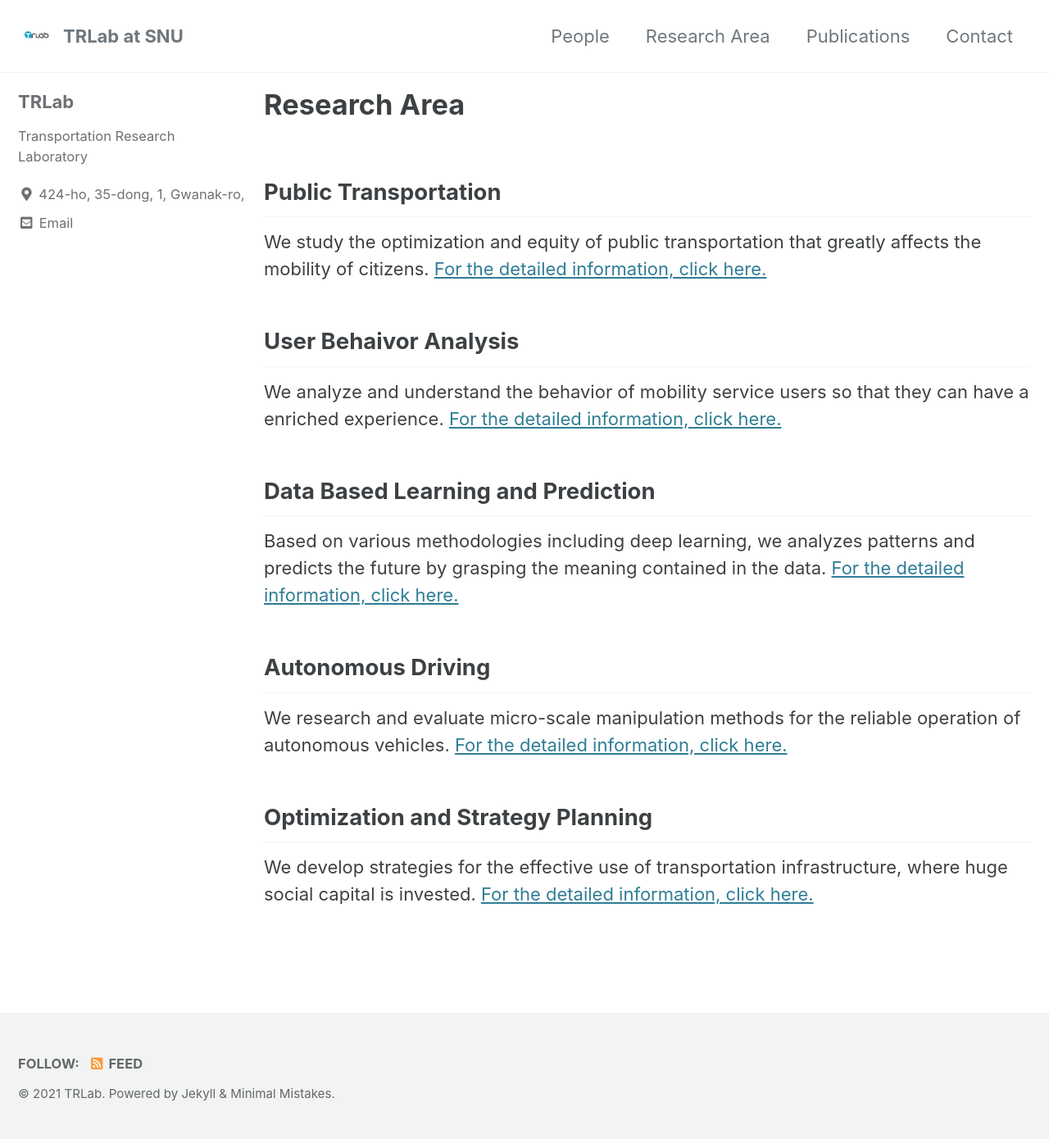
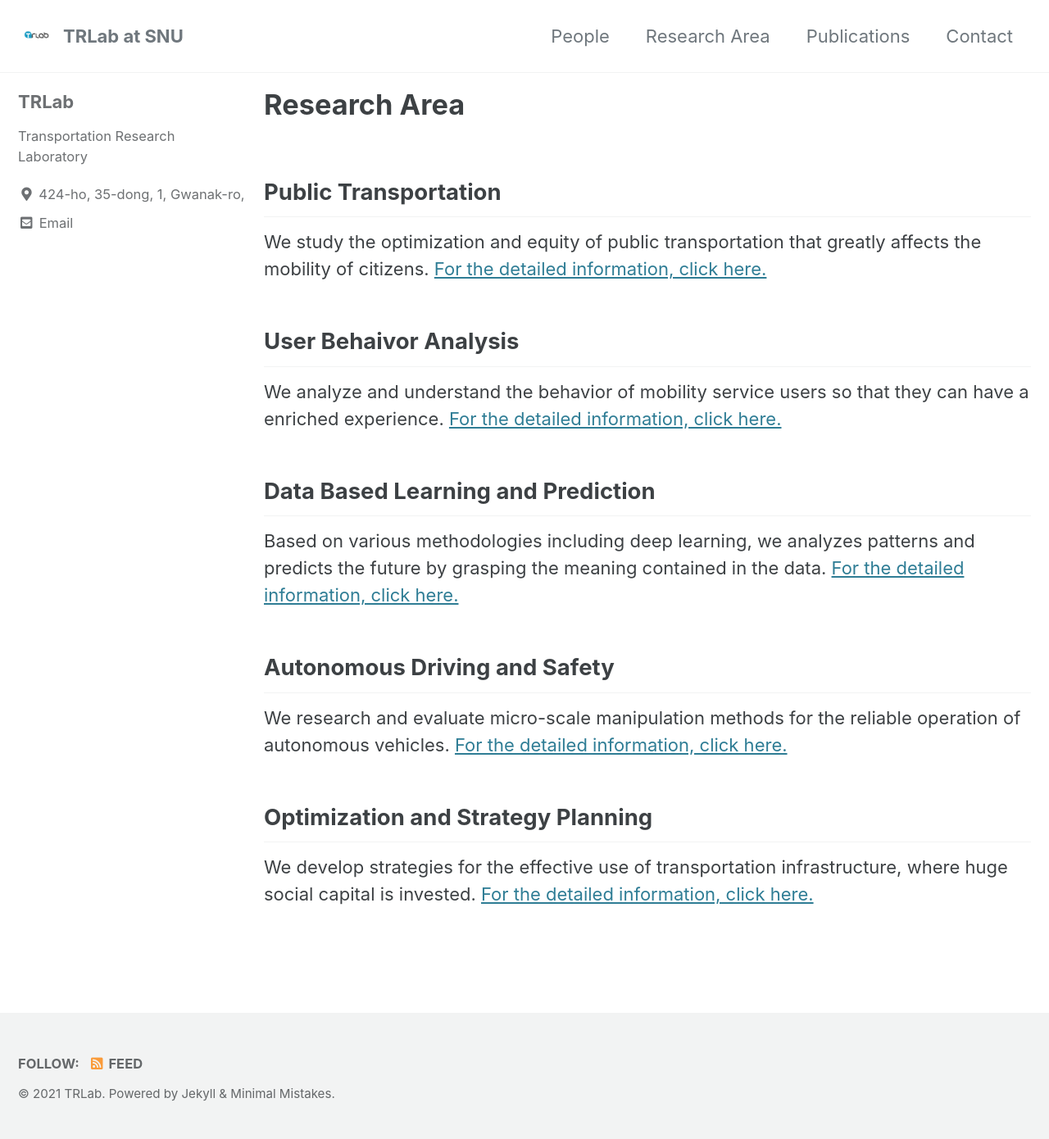
Before and after one commit to trlab-snu/trlab-snu.github.io, a Jekyll site: the page built from _pages/research_area.md, in a window 1280 px wide. Shown: the whole page at 82% size. Built offline with Jekyll 4.4.1, drawn with Linux system fonts in a browser that asks for light colours; cached includes are drawn as plain includes.

Commit message:
research area

```diff
--- a/_pages/research_area.md
+++ b/_pages/research_area.md
@@ -5,16 +5,16 @@
 ---
 
 ## Public Transportation
-We study the optimization and equity of public transportation that greatly affects the mobility of citizens. [For the detailed information, click here.](<https://trlab-snu.github.io/research_area/public_transportation/>)
+We study the optimization and equity of public transportation that greatly affects the mobility of citizens. [For the detailed information, click here.](<https://trlab-snu.github.io/research_area/public_transportation>)
 
 ## User Behaivor Analysis
-We analyze and understand the behavior of mobility service users so that they can have a enriched experience. [For the detailed information, click here.](<https://trlab-snu.github.io/research_area/user_behaivor_analysis/>)
+We analyze and understand the behavior of mobility service users so that they can have a enriched experience. [For the detailed information, click here.](<https://trlab-snu.github.io/research_area/user_behaivor_analysis>)
 
 ## Data Based Learning and Prediction
-Based on various methodologies including deep learning, we analyzes patterns and predicts the future by grasping the meaning contained in the data. [For the detailed information, click here.](<https://trlab-snu.github.io/research_area/>)
+Based on various methodologies including deep learning, we analyzes patterns and predicts the future by grasping the meaning contained in the data. [For the detailed information, click here.](<https://trlab-snu.github.io/research_area>)
 
-## Autonomous Driving
-We research and evaluate micro-scale manipulation methods for the reliable operation of autonomous vehicles. [For the detailed information, click here.](<https://trlab-snu.github.io/research_area/>)
+## Autonomous Driving and Safety
+We research and evaluate micro-scale manipulation methods for the reliable operation of autonomous vehicles. [For the detailed information, click here.](<https://trlab-snu.github.io/research_area>)
 
 ## Optimization and Strategy Planning
-We develop strategies for the effective use of transportation infrastructure, where huge social capital is invested. [For the detailed information, click here.](<https://trlab-snu.github.io/research_area/>)
+We develop strategies for the effective use of transportation infrastructure, where huge social capital is invested. [For the detailed information, click here.](<https://trlab-snu.github.io/research_area>)
```
Also changed, not shown: _pages/autonomous_driving.md (deleted, +0 -16 lines), _pages/autonomous_driving_and_safety.md (added, +8 -0 lines), _pages/public_transportation.md (+4 -3 lines), _pages/user_behaivor_analysis.md (+2 -1 lines).
